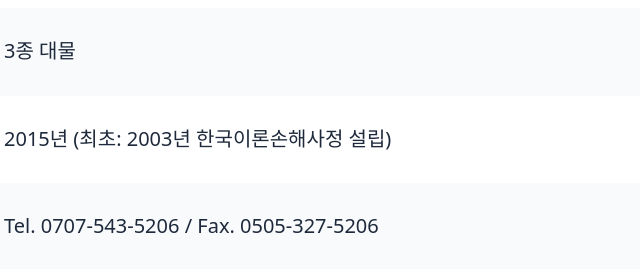
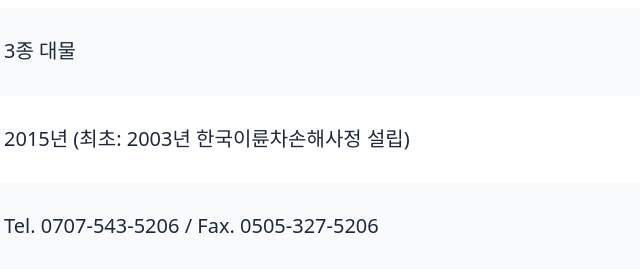
Before and after one commit to umi234-boss/kmca, a website: page about.html in a window 1280 px wide. Shown: the part 2220-2489 px from the top of the page, 359-999 px from the left. Drawn offline with Linux system fonts and the light colour scheme.

Commit message:
Update company overview text

```diff
--- a/about.html
+++ b/about.html
@@ -486,7 +486,7 @@
             <div class="overview-table__row">
               <div class="overview-table__term">설립년도</div>
               <div class="overview-table__desc">
-                2015년 (최초: 2003년 한국이론손해사정 설립)
+                2015년 (최초: 2003년 한국이륜차손해사정 설립)
               </div>
             </div>
             <div class="overview-table__row">
```
